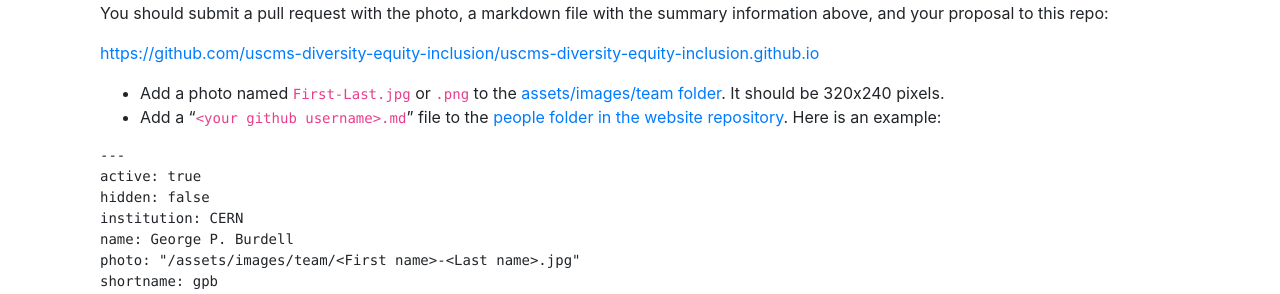
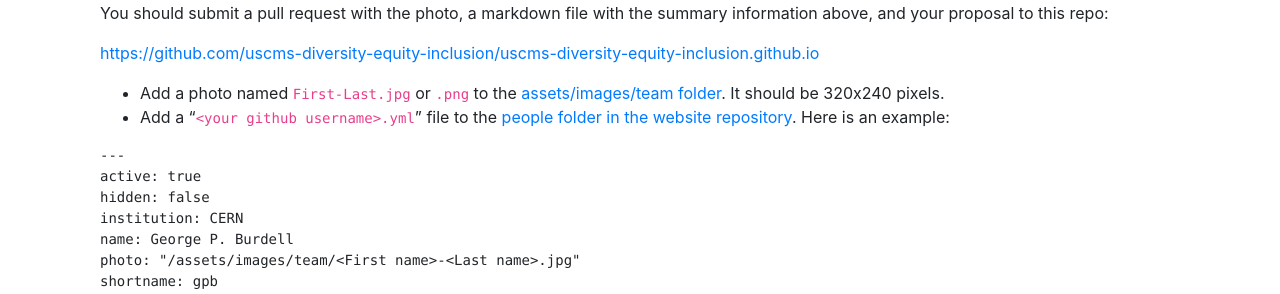
Before and after one commit to uscms-diversity-equity-inclusion/uscms-diversity-equity-inclusion.github.io, a Jekyll site: the page built from pages/docs/new_user.md, in a window 1280 px wide. Shown: the part 197-491 px from the top of the page. Built offline with Jekyll 4.4.1, drawn with Linux system fonts in a browser that asks for light colours; nearby versions of some CDN libraries.

Commit message:
Update new_user.md

````diff
--- a/pages/docs/new_user.md
+++ b/pages/docs/new_user.md
@@ -13,7 +13,7 @@
 <https://github.com/uscms-diversity-equity-inclusion/uscms-diversity-equity-inclusion.github.io>
 
 * Add a photo named `First-Last.jpg` or `.png` to the [assets/images/team folder](https://github.com/uscms-diversity-equity-inclusion/uscms-diversity-equity-inclusion.github.io/tree/master/assets/images/team). It should be 320x240 pixels.
-* Add a "`<your github username>.md`" file to the [people folder in the website repository](https://github.com/uscms-diversity-equity-inclusion/uscms-diversity-equity-inclusion.github.io/tree/master/_data/people). Here is an example:
+* Add a "`<your github username>.yml`" file to the [people folder in the website repository](https://github.com/uscms-diversity-equity-inclusion/uscms-diversity-equity-inclusion.github.io/tree/master/_data/people). Here is an example:
 
 ```yml
 ---
````
